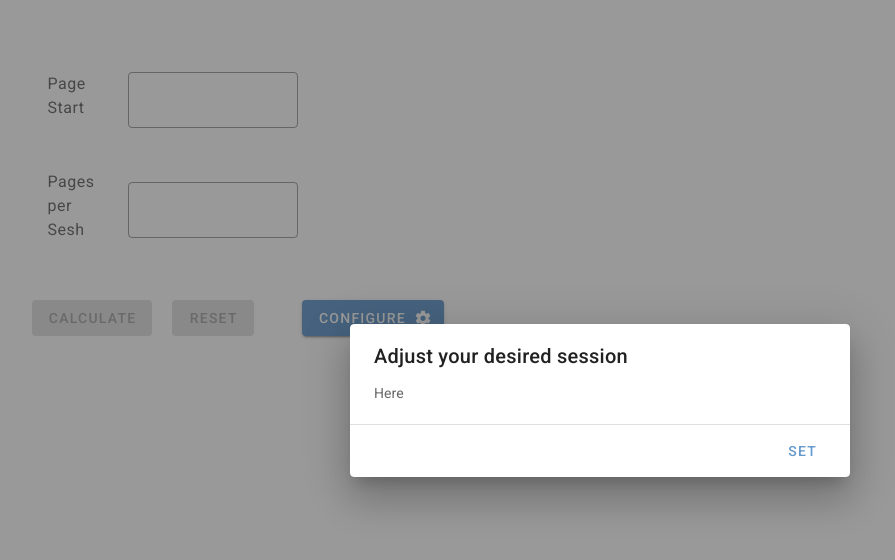
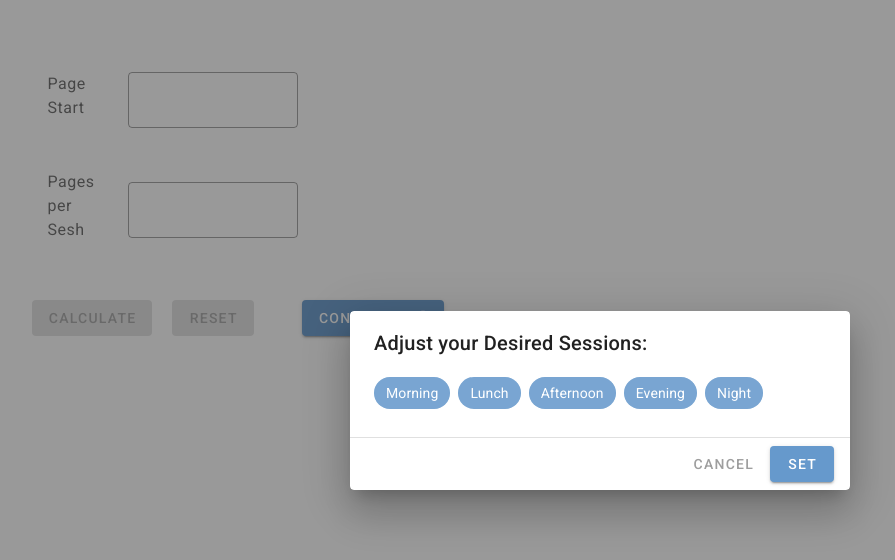
Before and after one commit to dilapitan/daily-reading, a Vue app: page / in a window 1280 px wide. Both pictures are taken after a click on the button "CONFIGURE". Shown: the top 560 px of the page, without its empty margins (40-935 px from the left). Built offline with nearby package versions, Linux system fonts and the light colour scheme.

Commit message:
Finish adding configure()

```diff
--- a/src/components/Home.vue
+++ b/src/components/Home.vue
@@ -41,7 +41,7 @@
           Reset
         </v-btn>
 
-        <v-dialog width="500">
+        <v-dialog v-model="dialog" width="500">
           <template v-slot:activator="{ on, attrs }">
             <v-btn
               v-if="$vuetify.breakpoint.name === 'xs'"
@@ -67,14 +67,26 @@
           </template>
 
           <v-card>
-            <v-card-title> Adjust your desired session </v-card-title>
-            <v-card-text>Here</v-card-text>
+            <v-card-title>Adjust your Desired Sessions:</v-card-title>
+            <v-card-text>
+              <v-chip-group
+                v-model="selectedSessions"
+                multiple
+                mandatory
+                active-class="primary"
+              >
+                <v-chip v-for="(schedule, i) in defaultSchedules" :key="i">
+                  {{ schedule.time }}
+                </v-chip>
+              </v-chip-group>
+            </v-card-text>
 
             <v-divider></v-divider>
 
             <v-card-actions>
               <v-spacer></v-spacer>
-              <v-btn color="primary" text @click="dialog = false"> Set </v-btn>
+              <v-btn color="grey" text @click="dialog = false">Cancel</v-btn>
+              <v-btn color="primary" @click="adjustSchedule()">Set</v-btn>
             </v-card-actions>
           </v-card>
         </v-dialog>
@@ -93,7 +105,7 @@
               </tr>
             </thead>
             <tbody>
-              <tr v-for="(schedule, i) in schedules" :key="i">
+              <tr v-for="(schedule, i) in finalSchedules" :key="i">
                 <td class="text-right text-overline">{{ schedule.time }}:</td>
                 <td>{{ schedule.startPage }}</td>
                 <td>{{ schedule.endPage }}</td>
@@ -123,87 +135,103 @@ export default {
   },
 
   computed: {
-    schedules() {
-      return [
-        {
-          time: 'Morning',
-          flag: this.morningSchedule,
-          startPage: 0,
-          endPage: 0,
-          done: false
-        },
-        {
-          time: 'Lunch',
-          flag: this.lunchSchedule,
-          startPage: 0,
-          endPage: 0,
-          done: false
-        },
-        {
-          time: 'Afternoon',
-          flag: this.afternoonSchedule,
-          startPage: 0,
-          endPage: 0,
-          done: false
-        },
-        {
-          time: 'Evening',
-          flag: this.eveningSchedule,
-          startPage: 0,
-          endPage: 0,
-          done: false
-        },
-        {
-          time: 'Night',
-          flag: this.nightSchedule,
-          startPage: 0,
-          endPage: 0,
-          done: false
-        }
-      ]
-    },
-
     valid: function () {
       return !!(this.inputPagePerSession && this.inputStartPage)
     }
   },
 
   data: () => ({
+    dialog: false,
     done: false,
     inputStartPage: null,
     inputPagePerSession: null,
-    morningSchedule: true,
-    lunchSchedule: true,
-    afternoonSchedule: true,
-    eveningSchedule: true,
-    nightSchedule: true
+    selectedSessions: [0, 1, 2, 3, 4],
+    adjustedSchedules: [],
+    defaultSchedules: [
+      {
+        index: 0,
+        time: 'Morning',
+        startPage: 0,
+        endPage: 0,
+        done: false
+      },
+      {
+        index: 1,
+        time: 'Lunch',
+        startPage: 0,
+        endPage: 0,
+        done: false
+      },
+      {
+        index: 2,
+        time: 'Afternoon',
+        startPage: 0,
+        endPage: 0,
+        done: false
+      },
+      {
+        index: 3,
+        time: 'Evening',
+        startPage: 0,
+        endPage: 0,
+        done: false
+      },
+      {
+        index: 4,
+        time: 'Night',
+        startPage: 0,
+        endPage: 0,
+        done: false
+      }
+    ]
   }),
 
   methods: {
+    adjustSchedule: function () {
+      const temp = [...this.defaultSchedules]
+      const adjusted = temp.filter((adjustedSchedule) => {
+        if (this.selectedSessions.includes(adjustedSchedule.index)) {
+          return adjustedSchedule
+        }
+      })
+
+      this.adjustedSchedules = [...adjusted]
+      this.dialog = false
+      this.inputStartPage = null
+      this.inputPagePerSession = null
+      this.done = false
+    },
+
     calculate: function () {
       this.done = false
 
+      // This is for using the proper array if there was an adjustment or none
+      let temp = []
+      if (this.adjustedSchedules.length) temp = [...this.adjustedSchedules]
+      else temp = [...this.defaultSchedules]
+
       // Set the first sesh
-      this.schedules[0].startPage = parseInt(this.inputStartPage)
-      this.schedules[0].endPage =
-        this.schedules[0].startPage + parseInt(this.inputPagePerSession) - 1
+      temp[0].startPage = parseInt(this.inputStartPage)
+      temp[0].endPage =
+        temp[0].startPage + parseInt(this.inputPagePerSession) - 1
 
       // Based on the first sesh, continue the loop
-      for (let i = 1; i < this.schedules.length; i++) {
-        this.schedules[i].startPage = this.schedules[i - 1].endPage + 1
+      for (let i = 1; i < temp.length; i++) {
+        temp[i].startPage = temp[i - 1].endPage + 1
 
-        this.schedules[i].endPage =
-          parseInt(this.schedules[i].startPage) +
-          parseInt(this.inputPagePerSession) -
-          1
+        temp[i].endPage =
+          parseInt(temp[i].startPage) + parseInt(this.inputPagePerSession) - 1
       }
 
+      this.finalSchedules = [...temp]
       this.done = true
     },
 
     reset: function () {
       this.inputStartPage = null
       this.inputPagePerSession = null
+      this.adjustedSchedules = []
+      this.selectedSessions = [0, 1, 2, 3, 4]
       this.done = false
     }
   }
```
